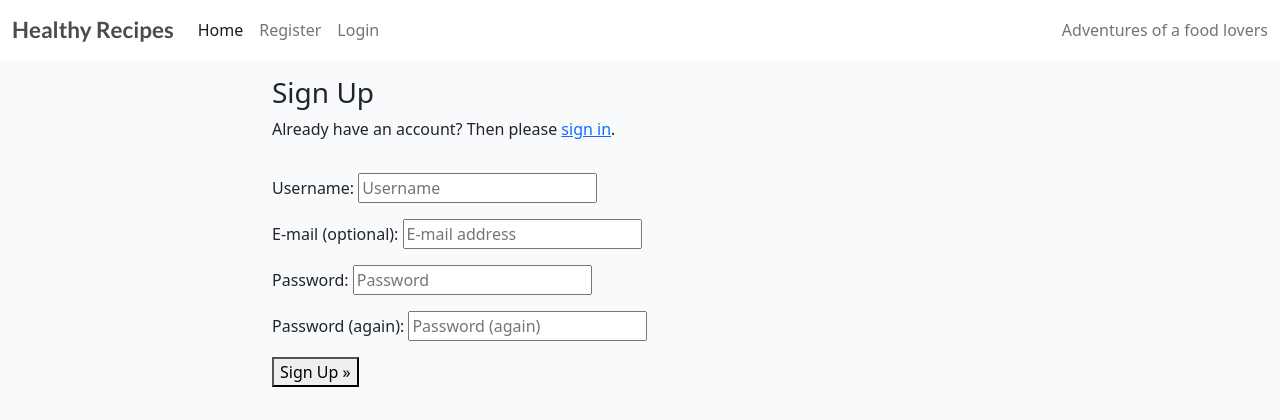
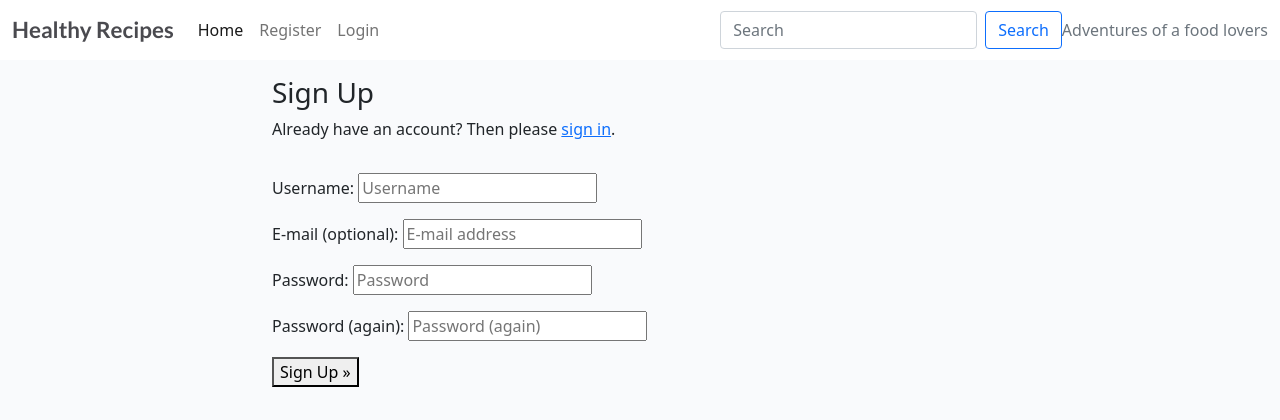
Before and after one commit to SnezhanaZdravkova/RecipesBook, a Django app: page /accounts/signup/ in a window 1280 px wide. Shown: the top 420 px of the page. Run offline with Django 3.2, Linux system fonts and the light colour scheme.

Commit message:
Add form for the search bar and {%block title%}

```diff
--- a/templates/base.html
+++ b/templates/base.html
@@ -4,7 +4,6 @@
 <html class="h-100">
 
 <head>
-    <title>Healthy Recipes</title>
 
     <link rel="preconnect" href="https://fonts.gstatic.com">
     <link href="https://fonts.googleapis.com/css2?family=Roboto:wght@300&display=swap" rel="stylesheet">
@@ -12,12 +11,13 @@
     <link rel="stylesheet" href="https://cdnjs.cloudflare.com/ajax/libs/font-awesome/5.15.3/css/all.min.css">
     <meta name="viewport" content="width=device-width, initial-scale=1" />
     <link href="https://cdn.jsdelivr.net/npm/bootstrap@5.0.1/dist/css/bootstrap.min.css" rel="stylesheet"
-        integrity="sha384-+0n0xVW2eSR5OomGNYDnhzAbDsOXxcvSN1TPprVMTNDbiYZCxYbOOl7+AMvyTG2x" crossorigin="anonymous">
+    integrity="sha384-+0n0xVW2eSR5OomGNYDnhzAbDsOXxcvSN1TPprVMTNDbiYZCxYbOOl7+AMvyTG2x" crossorigin="anonymous">
     <script src="https://cdn.jsdelivr.net/npm/bootstrap@5.0.1/dist/js/bootstrap.bundle.min.js"
-        integrity="sha384-gtEjrD/SeCtmISkJkNUaaKMoLD0//ElJ19smozuHV6z3Iehds+3Ulb9Bn9Plx0x4" crossorigin="anonymous">
+    integrity="sha384-gtEjrD/SeCtmISkJkNUaaKMoLD0//ElJ19smozuHV6z3Iehds+3Ulb9Bn9Plx0x4" crossorigin="anonymous">
     </script>
     <link rel="stylesheet" href="{% static 'css/style.css' %}">
 
+    <title>Healthy Recipes - {% block title %}{% endblock %}</title>
 </head>
 
 <body class="d-flex flex-column h-100 main-bg">
@@ -52,6 +52,10 @@
                     </li>
                     {% endif %}
                 </ul>
+                <form class="d-flex" role="search" method="GET" action="{% url 'home' %}">
+                    <input class="form-control me-2" type="serch" placeholder="Search" aria-label="Search">
+                    <button class="btn btn-outline-primary" name="q" type="submit">Search</button>
+                </form>
                 <span class="navbar-text text-muted">
                     Adventures of a food lovers
                 </span>
```
